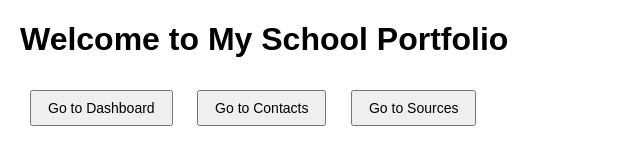
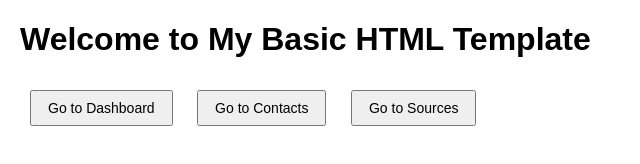
Before and after one commit to HackerKid69/bhtmlt, a plain HTML site: page index.html in a window 1280 px wide. Shown: the whole page, without its empty margins (0-640 px from the left). Drawn offline with Linux system fonts and the light colour scheme.

Commit message:
Update index.html

```diff
--- a/index.html
+++ b/index.html
@@ -7,7 +7,7 @@
     <title>Home</title>
 </head>
 <body>
-    <h1>Welcome to My School Portfolio</h1>
+    <h1>Welcome to My Basic HTML Template</h1>
     <button onclick="window.location.href='dashboard.html'">Go to Dashboard</button>
     <button onclick="window.location.href='contacts.html'">Go to Contacts</button>
     <button onclick="window.location.href='sources.html'">Go to Sources</button>
```
